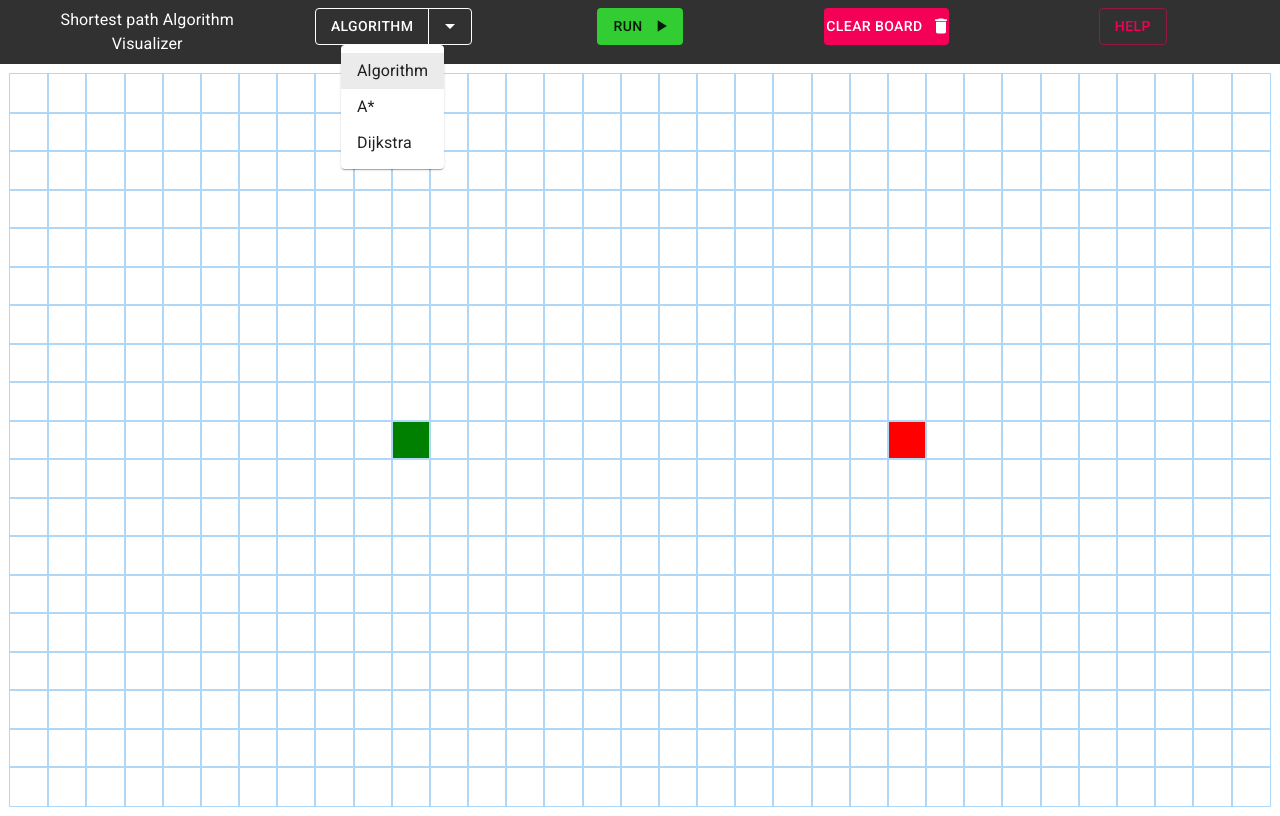
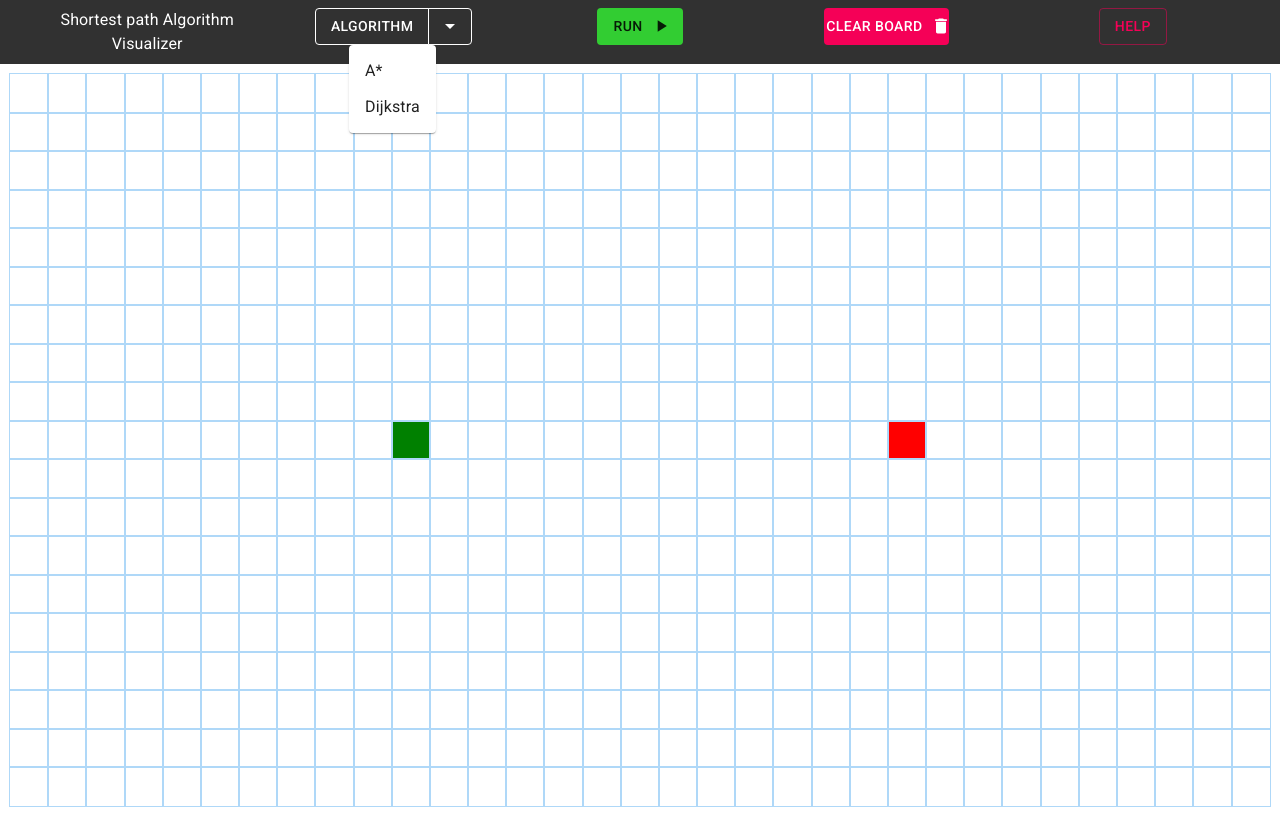
Before and after one commit to NikolaiDokken/Algorithm-Visualizer, a React (Create React App) app: page / in a window 1280 px wide. Both pictures are taken after a click on the button 450 px from the left and 26 px from the top of the page. Built offline with nearby package versions, Linux system fonts and the light colour scheme.

Commit message:
updated dropdown button

```diff
--- a/src/Components/Navbar/DropDownButton.jsx
+++ b/src/Components/Navbar/DropDownButton.jsx
@@ -73,7 +73,9 @@ export default function DropDownButton(props) {
                 <Paper className="dropdown">
                   <ClickAwayListener onClickAway={handleClose}>
                     <MenuList id="split-button-menu">
-                      {options.map((option, index) => (
+                      {options.map((option, index) => {
+                        if (index !== 0) {
+                          return (
                             <MenuItem
                               key={index}
                               selected={index === props.currentIndex}
@@ -84,7 +86,9 @@ export default function DropDownButton(props) {
                             >
                               {option}
                             </MenuItem>
-                      ))}
+                          );
+                        } else return null;
+                      })}
                     </MenuList>
                   </ClickAwayListener>
                 </Paper>
--- a/src/PathfinderVisualizer/PathfinderVisualizer.jsx
+++ b/src/PathfinderVisualizer/PathfinderVisualizer.jsx
@@ -82,8 +82,8 @@ export default class PathfinderVisualizer extends Component {
       prevX = 0;
       prevY = 0;
       this.handleMouseUp();
-      const newGrid = getNewGridWithUpdatedStartFinish(this.state.grid);
-      this.setState({ grid: newGrid });
+      // const newGrid = getNewGridWithUpdatedStartFinish(this.state.grid);
+      // this.setState({ grid: newGrid });
     }
     first.target.dispatchEvent(simulatedEvent);
     if (event.type !== "touchend") {
```
Lines whose indentation alone changed are shown as unchanged.
